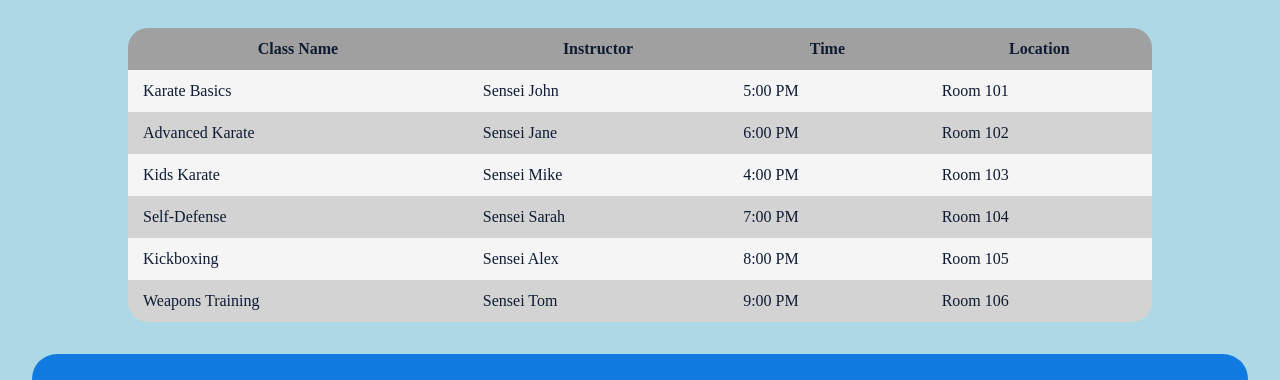
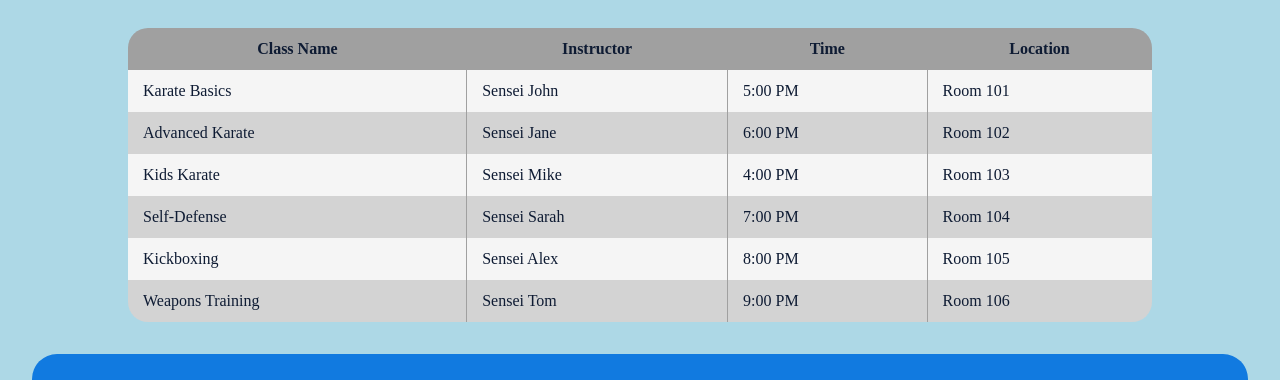
Before and after one commit to ZacksBroDev/MHKWebsite, a React (Vite) app: page / in a window 1280 px wide. Shown: the part 143-523 px from the top of the page. Built offline with nearby package versions, Linux system fonts and the light colour scheme.

Commit message:
style for table

```diff
--- a/src/pages/home/home.css
+++ b/src/pages/home/home.css
@@ -21,6 +21,10 @@ th {
 td {
 
     color: var(--text);
+    border-right: 1px solid var(--urban-gray);
+}
+table td:last-child {
+    border-right: none;
 }
 table tr:first-child th:first-child {
     border-top-left-radius: 20px;
```
